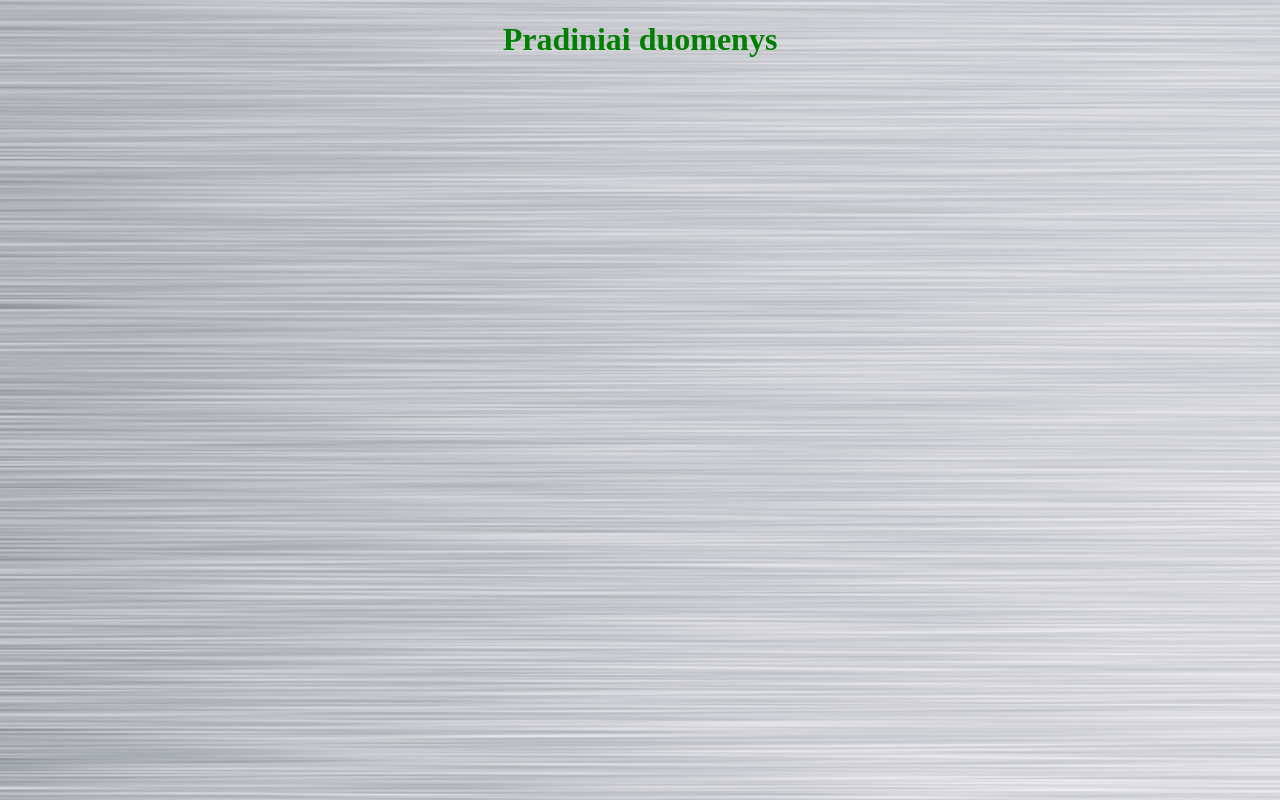
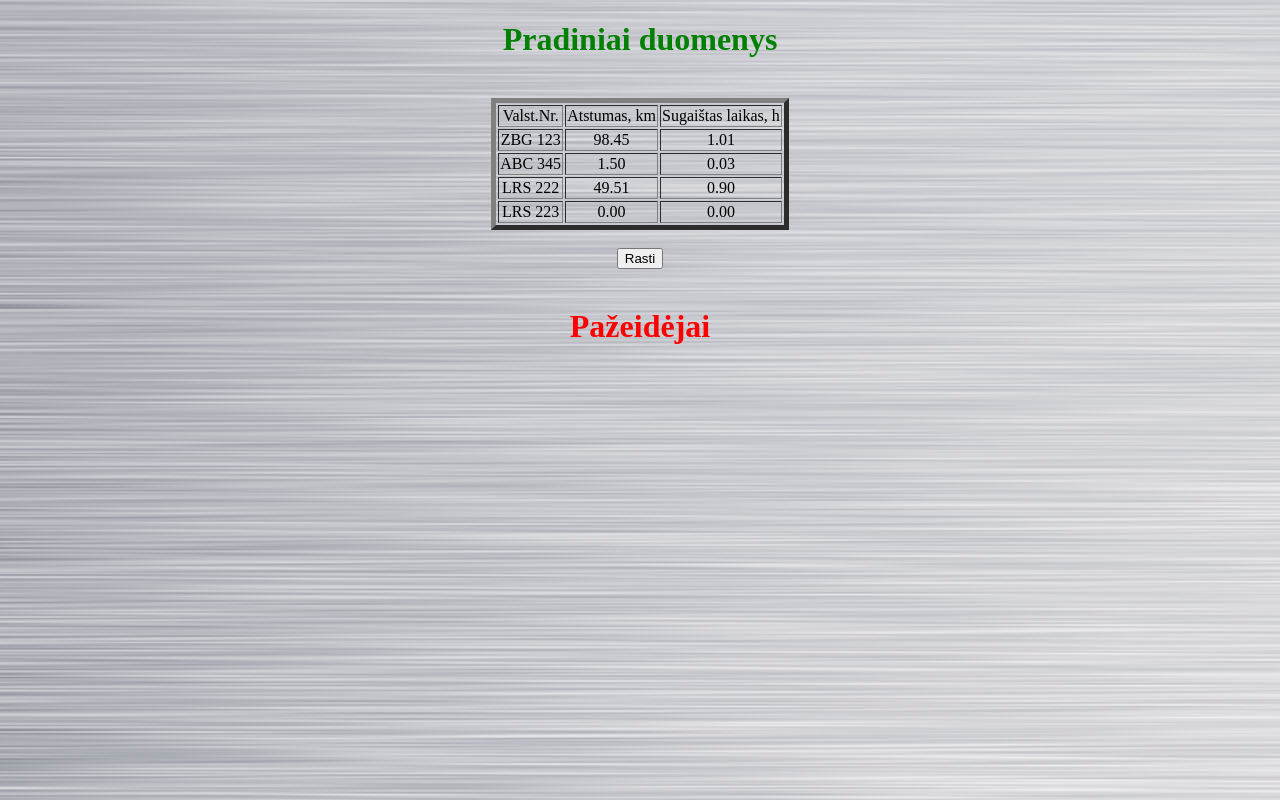
Before and after one commit to Stankiuks/NamuDarbasJavaScript, a plain HTML site: page index.html in a window 1280 px wide. Drawn offline with Linux system fonts and the light colour scheme.

Commit message:
suvesti duomenys

```diff
--- a/css/style.css
+++ b/css/style.css
@@ -1,9 +1,30 @@
-body{
-
-}
-h1{
+.data {
     font-family: Chandas;
     display: flex;
     justify-content: center;
     color: #008000;
 }
+.table{
+    display: flex;
+    justify-content: center;
+    font-family: Chandas;
+    text-align: center;
+}
+.button{
+    font-family: Chandas;
+    display: flex;
+    justify-content: center;
+}
+.result{
+    font-family: Chandas;
+    display: flex;
+    justify-content: center;
+    color: #ff0000
+}
+.resultTable{
+    display: flex;
+    justify-content: center;
+    font-family: Chandas;
+    text-align: center;
+    font-size: 16px;
+}
--- a/index.html
+++ b/index.html
@@ -6,11 +6,21 @@
     <link href="css/style.css" type="text/css" rel="stylesheet">
 </head>
 <body background="images/metal.jpg">
-<h1>Pradiniai duomenys</h1>
-<br />
-<div>
+    <h1 class="data">Pradiniai duomenys</h1>
+    <br />
+    <div class="table">
 
-</div>
+    </div>
+    <br />
+    <div class="button">
+        <button onclick="functionFind()">Rasti</button>
+    </div>
+    <br />
+    <h1 class="result">Pažeidėjai</h1>
+    <br />
+    <div class="resultTable">
+
+    </div>
 
 <script src="js/script.js" type="text/javascript"></script>
 </body>
--- a/js/script.js
+++ b/js/script.js
@@ -2,5 +2,51 @@ var auto = [
     ['ZBG 123', 98450, 3645],
     ['ABC 345', 1500, 91],
     ['LRS 222', 49506, 3250],
-    ['LRS 222', 0, 0]
+    ['LRS 223', 0, 0]
 ];
+var headers = ['Valst.Nr.', 'Atstumas, km', 'Sugaištas laikas, h'];
+
+//Kvieciame funkcija kuri atspausdins lentele
+createTable(auto, headers);
+
+//Lenteles sukurimas
+function createTable(auto, headers){
+    var text = '';
+
+    text += '<table border="5">';
+    text += '<thead>';
+    text += '<tr>';
+    for(var i =0; i<headers.length; i++){
+        text += '<td>' + headers[i] + '</td>';
+
+    }
+    text += '</tr>';
+    text += '</thead>';
+    text += '<tbody>';
+    for(var i=0; i < auto.length; i++){
+        text += '<tr>';
+        var laikas;
+        for (var j = 0; j < auto[i].length; j++){
+            text += '<td>' ;
+            switch (j){
+                case 1:
+                    atstumas = auto [i][j]/1000;
+                    text += atstumas.toFixed(2);
+                    break;
+                case 2:
+                    laikas = auto [i][j]/3600;
+                    text += laikas.toFixed(2);
+                    break;
+                default:
+                    text += auto [i][j];
+            }
+            text += '</td>';
+        }
+        text += '</tr>';
+
+    }
+    text += '</tbody>';
+    text += '</table>';
+
+    document.querySelector('.table').innerHTML = text;
+}
```
